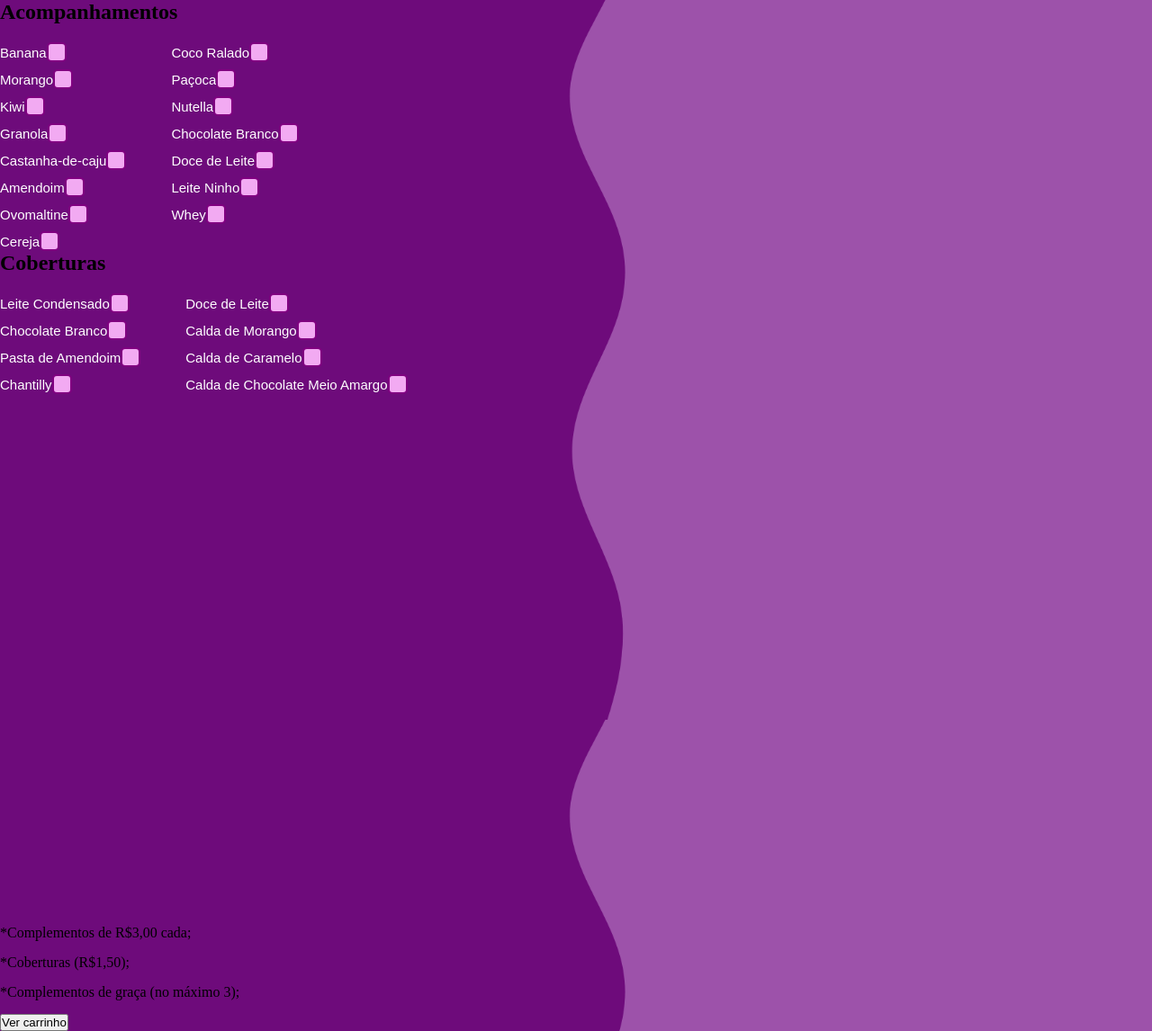
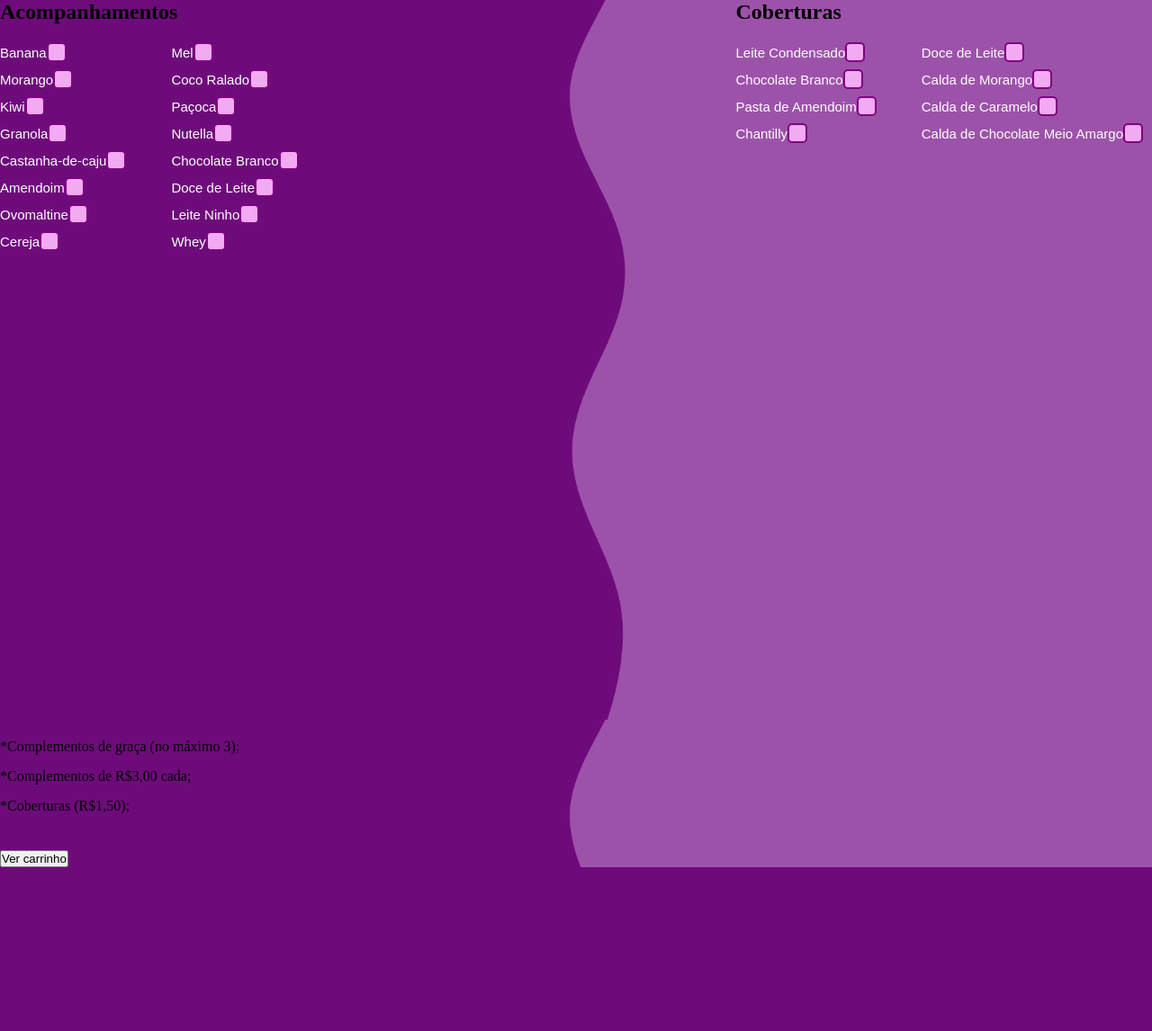
Before and after one commit to kaua579/acai, a PHP site: page /acompanhamento.php in a window 1280 px wide. Shown: the whole page at 90% size. After the commit the page ends 964 px from the top, so only its background shows below. Run offline with PHP 8.4, Linux system fonts and the light colour scheme.

Commit message:
acompanhamentos.php
arrumei as div que estavam bagunçadas

```diff
--- a/codigo/acompanhamento.php
+++ b/codigo/acompanhamento.php
@@ -32,20 +32,20 @@ if (isset($_SESSION['produto']) && isset($_SESSION['preco'])) {
 </head>
 
 <body id="fundo-acompanhamento">
-  <div>
 
-    <!-- Container que separa os dois grupos lado a lado -->
+  <!-- FORMULARIO -->
+  <form action="carrinho.php" method="post">
+
+    <!-- CONTAINER PRINCIPAL (LADO A LADO) -->
     <div style="display: flex; justify-content: space-between; gap: 60px;" class="alinhar-checkbox">
 
-      <form action="carrinho.php" method="post">
-        <!-- GRUPO 1: Acompanhamentos (lado esquerdo) -->
+      <!-- GRUPO 1: ACOMPANHAMENTOS -->
       <div>
-          <!-- Título -->
         <div style="margin-bottom: 20px;">
           <h2 style="margin: 0;">Acompanhamentos</h2>
         </div>
 
-          <!-- Duas colunas lado a lado -->
+        <!-- DUAS COLUNAS -->
         <div class="coluna1" style="display: flex; gap: 40px;">
 
           <!-- Coluna 1 -->
@@ -93,6 +93,11 @@ if (isset($_SESSION['produto']) && isset($_SESSION['preco'])) {
 
           <!-- Coluna 2 -->
           <div style="display: flex; flex-direction: column; gap: 8px;">
+            <label class="checkbox">Mel
+              <input type="checkbox" name="acompanhamento[]" value="Mel">
+              <span class="checkmark"></span>
+            </label>
+
             <label class="checkbox">Coco Ralado
               <input type="checkbox" name="acompanhamento[]" value="Coco Ralado">
               <span class="checkmark"></span>
@@ -130,18 +135,18 @@ if (isset($_SESSION['produto']) && isset($_SESSION['preco'])) {
           </div>
         </div>
       </div>
+      <!-- FIM ACOMPANHAMENTOS -->
 
-        <!-- GRUPO 2: Coberturas (lado direito) -->
+      <!-- GRUPO 2: COBERTURAS -->
       <div>
-          <!-- Título -->
         <div style="margin-bottom: 20px;">
           <h2 style="margin: 0;">Coberturas</h2>
         </div>
 
-          <!-- Duas colunas lado a lado -->
+        <!-- DUAS COLUNAS -->
         <div style="display: flex; gap: 40px;">
 
-            <!-- Coluna 3 -->
+          <!-- Coluna 1 -->
           <div id="parte2" style="display: flex; flex-direction: column; gap: 8px;">
             <label class="checkbox">Leite Condensado
               <input type="checkbox" name="cobertura[]" value="Leite Condensado">
@@ -164,7 +169,7 @@ if (isset($_SESSION['produto']) && isset($_SESSION['preco'])) {
             </label>
           </div>
 
-            <!-- Coluna 4 -->
+          <!-- Coluna 2 -->
           <div style="display: flex; flex-direction: column; gap: 8px;">
             <label class="checkbox">Doce de Leite
               <input type="checkbox" name="cobertura[]" value="Doce de Leite">
@@ -188,24 +193,23 @@ if (isset($_SESSION['produto']) && isset($_SESSION['preco'])) {
           </div>
         </div>
       </div>
+      <!-- FIM COBERTURAS -->
 
     </div>
+    <!-- FIM CONTAINER PRINCIPAL -->
 
-    <!-- Container principal -->
-    <div style="display: flex; justify-content: space-between; gap: 60px; margin-bottom: 590px;">
-      <!-- ... os dois grupos com colunas que já montamos ... -->
+    <!-- OBSERVAÇÕES -->
+    <div style="text-align: left; margin-top: 542px;">
+      <p style="margin: 15px 0;">*Complementos de graça (no máximo 3);</p>
+      <p style="margin: 15px 0;">*Complementos de R$3,00 cada;</p>
+      <p style="margin: 15px 0;">*Coberturas (R$1,50);</p>
     </div>
 
-    <!-- Observações no canto inferior esquerdo -->
-    <div style="text-align: left;">
-      <p style="margin: 15px 0;">*Complementos de R$3,00 cada;</p>
-      <p style="margin: 15px 0;">*Coberturas (R$1,50);</p>
-      <p style="margin: 15px 0;">*Complementos de graça (no máximo 3);</p>
+    <!-- BOTÃO -->
+    <div style="margin-top: 40px;">
+      <input type="submit" value="Ver carrinho">
     </div>
 
-  </div>
-
-  <input type="submit" value="Ver carrinho">
   </form>
 </body>
 
```
Lines whose indentation alone changed are shown as unchanged.
